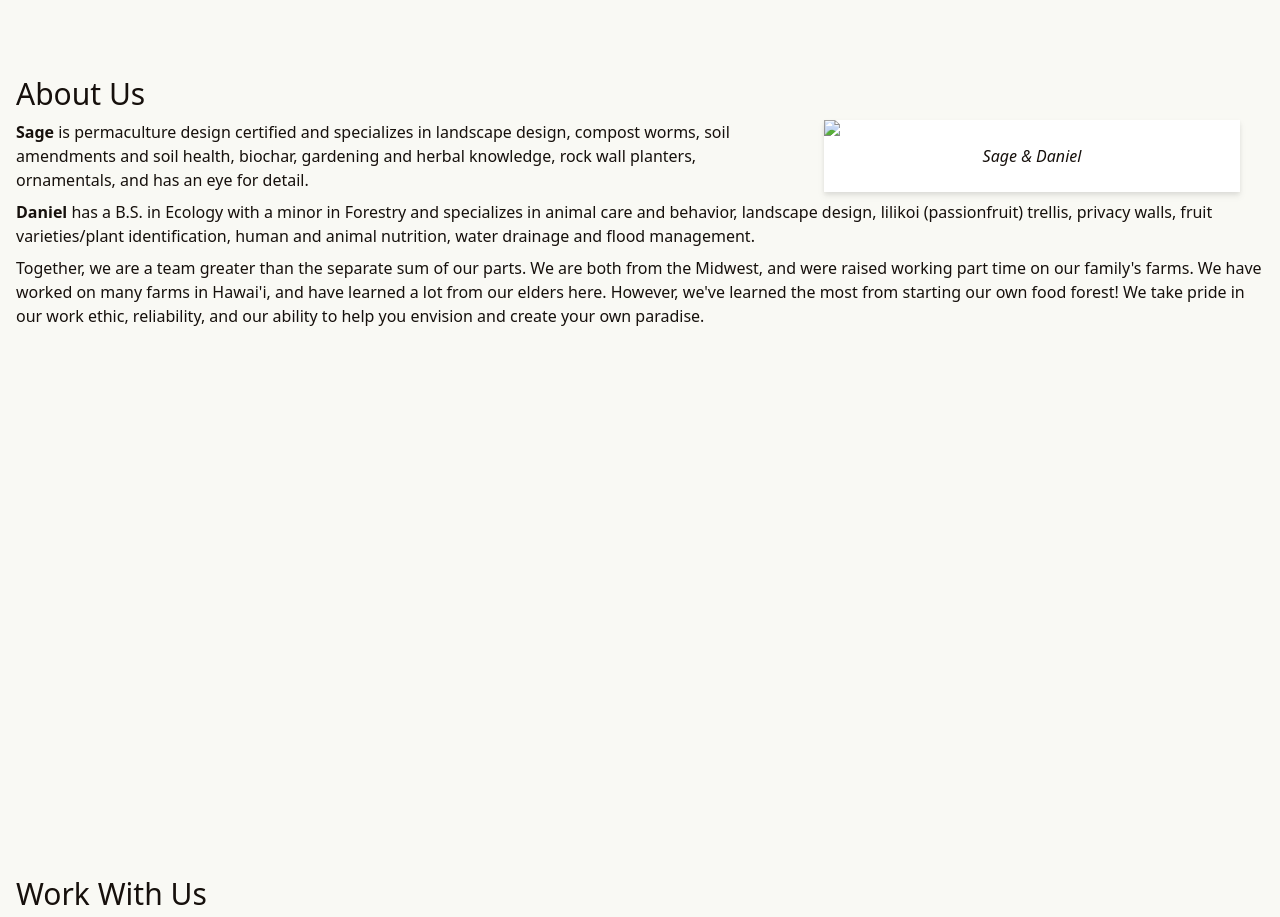
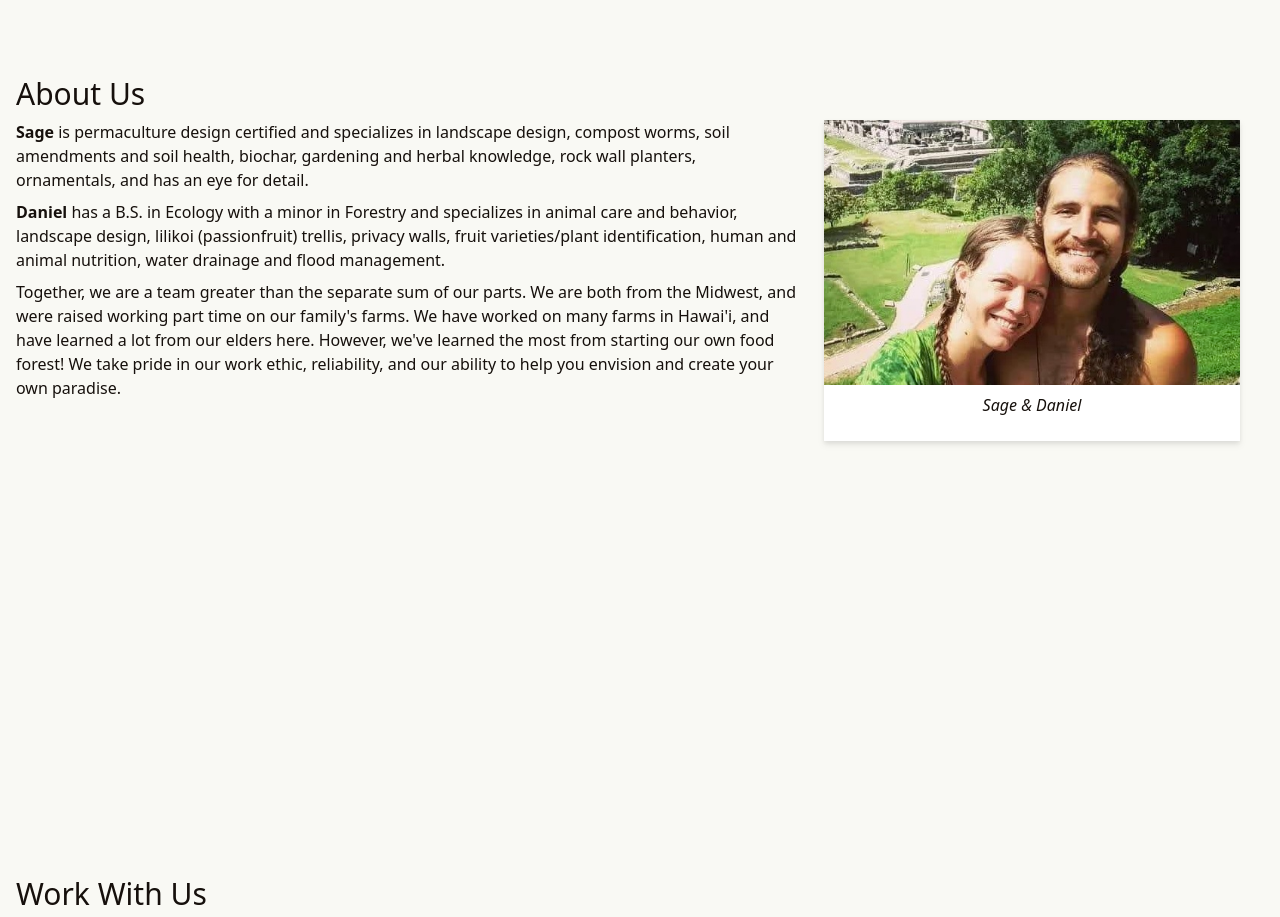
Before and after one commit to tdurtschi/food-forest-folks, a website: page index.html in a window 1280 px wide. Shown: the part 1540-2457 px from the top of the page. Drawn offline with Linux system fonts and the light colour scheme.

Commit message:
Fix dead image link

```diff
--- a/index.html
+++ b/index.html
@@ -68,7 +68,7 @@
     <h1 class="mb-2">About Us</h1>
     <div class="md:items-center">
       <div class="img-card md:float-right sm:mx-auto sm:w-96 lg:w-1/3 md:mx-6 sm:flex-shrink-0">
-        <img src="./images/sage-daniel.png">
+        <img src="./images/sage-daniel.jpg">
         <p>Sage & Daniel</p>
       </div>
       <div>
```
